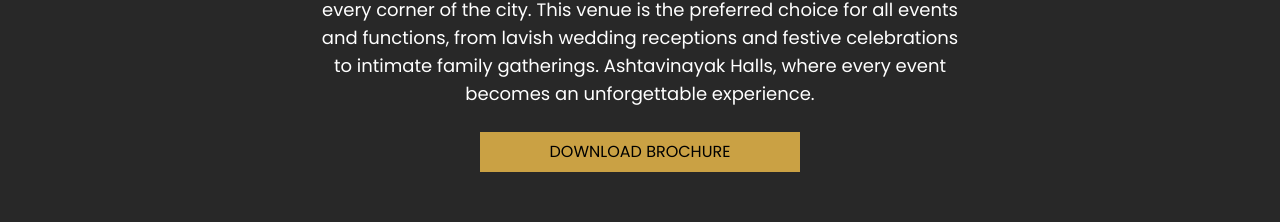
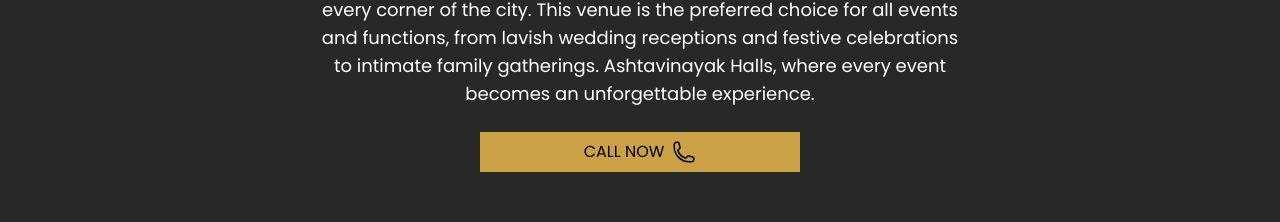
Before and after one commit to TechHowl12/ashtavinayak, a React (Create React App) app: page / in a window 1280 px wide. Shown: the part 1237-1459 px from the top of the page. Built offline with nearby package versions, Linux system fonts and the light colour scheme.

Commit message:
small changes

```diff
--- a/src/Components/Context.js
+++ b/src/Components/Context.js
@@ -40,7 +40,23 @@
             where every event becomes an unforgettable experience.
           </p>
           <button className="bg-[#d8ac47eb] text-black uppercase px-6 py-2 mt-6 sm:w-2/4 mx-auto">
-            Download brochure
+            <a className="flex justify-center items-center" href="tel:+7947427419">
+            Call Now{" "}
+            <svg
+              xmlns="http://www.w3.org/2000/svg"
+              fill="none"
+              viewBox="0 0 24 24"
+              strokeWidth={1.5}
+              stroke="currentColor"
+              className="size-6 ml-2"
+            >
+              <path
+                strokeLinecap="round"
+                strokeLinejoin="round"
+                d="M2.25 6.75c0 8.284 6.716 15 15 15h2.25a2.25 2.25 0 0 0 2.25-2.25v-1.372c0-.516-.351-.966-.852-1.091l-4.423-1.106c-.44-.11-.902.055-1.173.417l-.97 1.293c-.282.376-.769.542-1.21.38a12.035 12.035 0 0 1-7.143-7.143c-.162-.441.004-.928.38-1.21l1.293-.97c.363-.271.527-.734.417-1.173L6.963 3.102a1.125 1.125 0 0 0-1.091-.852H4.5A2.25 2.25 0 0 0 2.25 4.5v2.25Z"
+              />
+            </svg>
+            </a>
           </button>
         </div>
       </div>
@@ -92,7 +108,7 @@
         </div>
         <div className="my-auto order-6">
           <h1 className="text-xl sm:text-2xl md:text-4xl text-[#d8ac47eb] playwrite text-center">
-          Award-Winning Catering Services
+            Award-Winning Catering Services
           </h1>
           <hr className="border-t-4 border-[#d8ac47eb] mt-5 mx-auto w-2/12" />
           <p className="text-white mt-8 text-sm md:text-lg md:text-center">
--- a/src/Components/Footer.js
+++ b/src/Components/Footer.js
@@ -55,7 +55,7 @@
               />
             </svg>
           </span>
-          07947427419
+          7947427419
         </h1>
         <h1 className="text-white flex gap-x-4 items-center mt-6">
           <span>
```
